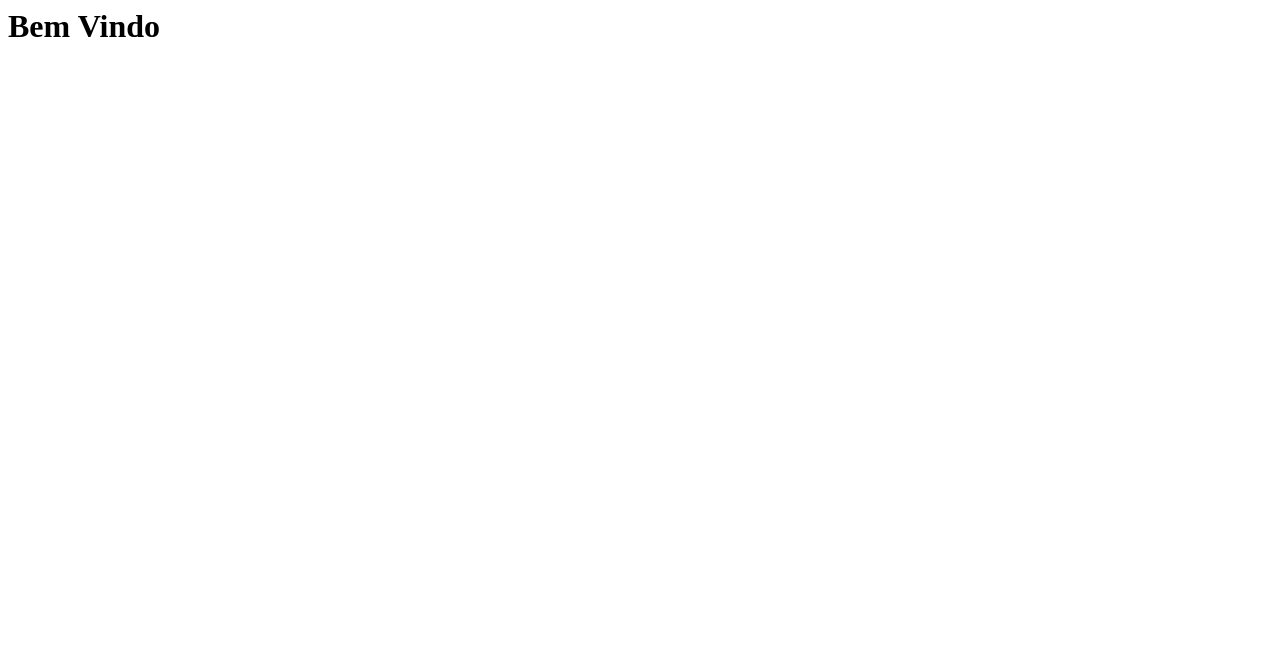
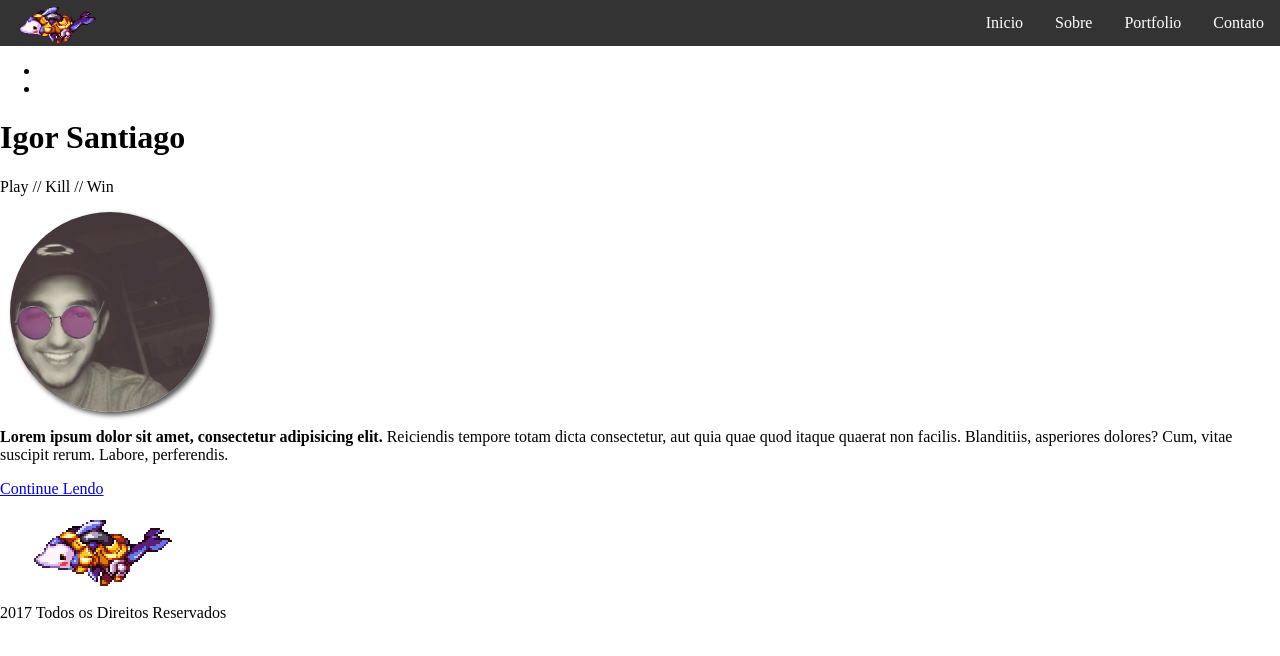
Before and after one commit to igorhasse/Blog, a plain HTML site: page index.html in a window 1280 px wide. Drawn offline with Linux system fonts and the light colour scheme.

Commit message:
Comencando a dar forma para o Header, adicionado as imagens e os css

```diff
--- /dev/null
+++ b/css/geral.css
@@ -0,0 +1,55 @@
+body{
+	margin: 0;
+	padding: 0;
+}
+header > nav{
+    margin: 0;
+    padding: 0;
+    background-color: #333;
+    display: inline-block;
+    width: 100%;
+}
+header > nav > .logo{
+	display: inline-block;
+    margin-top: -5px;
+}
+header > nav > .logo > a >  img{
+    display: block;
+    height: 50px;
+}
+header > nav > ul{
+	list-style-type: none;
+    margin: 0;
+    padding: 0;
+    overflow: hidden;
+    background-color: #333;
+    float: right;
+}
+header > nav > ul > li{
+	float: left;
+}
+header > nav > ul > li > a{
+	display: block;
+    color: white;
+    text-align: center;
+    padding: 14px 16px;
+    text-decoration: none;
+}
+header > nav > ul > li > a:hover{
+	background-color: #111;
+}
+.imagem{
+	margin: 10px;
+    border-radius: 50%;
+    overflow: hidden;
+    width: 200px;
+    height: 200px;
+    box-shadow: 3px 3px 5px #555;
+}
+.imagem > img{
+	width: 100%;
+    height: 100%;
+    overflow: hidden;
+    background-size: cover;
+    background-position: center center;
+}
--- a/index.html
+++ b/index.html
@@ -1,9 +1,51 @@
 <html>
 <head>
+	<link rel="stylesheet" type="text/css" href="css/geral.css">
 	<meta charset="UTF-8">
 	<title>Igor Santiago</title>
 </head>
 <body>
-		<h1>Bem Vindo</h1>
+	<header>
+			<nav>
+				<div class="logo">
+					<a href="index.phtml">
+						<img src="images/logo2.gif" alt="Logo Topo TAG">
+					</a>
+				</div>
+				<ul>
+					<li><a href="index.phtml">Inicio</a></li>
+					<li><a href="#">Sobre</a></li>
+					<li><a href="#">Portfolio</a></li>
+					<li><a href="#">Contato</a></li>
+				</ul>
+			</nav>
+			<ul class="social">
+				<li>
+					<a href="#"><i class="fa fa-facebook"></i></a>
+				</li>
+				<li>
+					<a href="#"><i class="fa fa-github-alt"></i></a>
+				</li>
+			</ul>
+			<h1><strong>Igor Santiago</strong></h1>
+			<p>Play // Kill // Win</p>
+		</header>
+		<main>
+			<div class="itens">
+				<div class="imagem">
+					<img src="images/me.jpg" alt="Foto TAG">
+				</div>
+			</div>
+			<p><strong>Lorem ipsum dolor sit amet, consectetur adipisicing elit. </strong>Reiciendis tempore totam dicta consectetur, aut quia quae quod itaque quaerat non facilis. Blanditiis, asperiores dolores? Cum, vitae suscipit rerum. Labore, perferendis.</p>
+			<a href="#" class="botao medio"><i class="fa fa-eye"></i>Continue Lendo</a>
+		</main>
+		<footer>
+			<div class="logo-rodape">
+				<a href="index.phtml">
+					<img src="images/logo2.gif" alt="Logo TAG Rodape">
+				</a>
+				<p>2017 Todos os Direitos Reservados</p>
+			</div>
+		</footer>
 	</body>
 	</html>
```
Also changed, not shown: images/logo.png (added), images/logo2.gif (added), images/me.jpg (added). Lines whose indentation alone changed are shown as unchanged.
